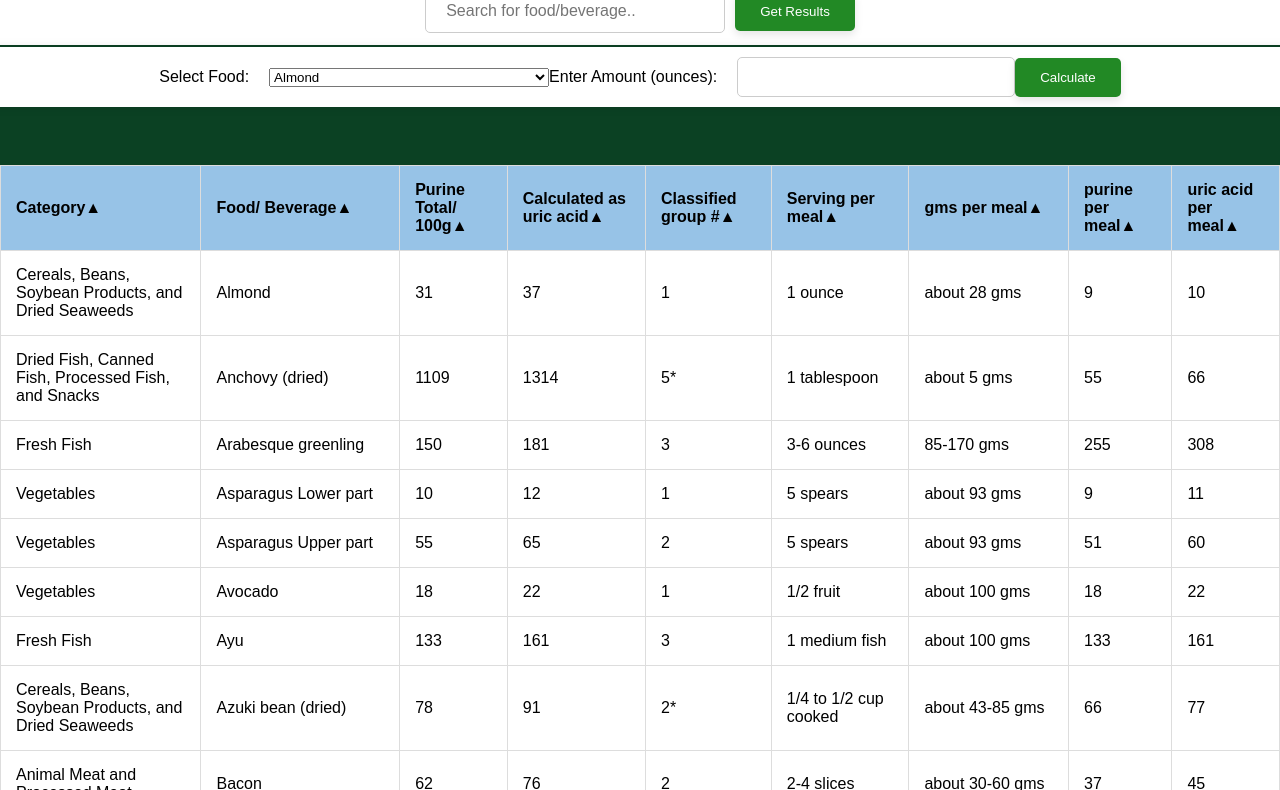
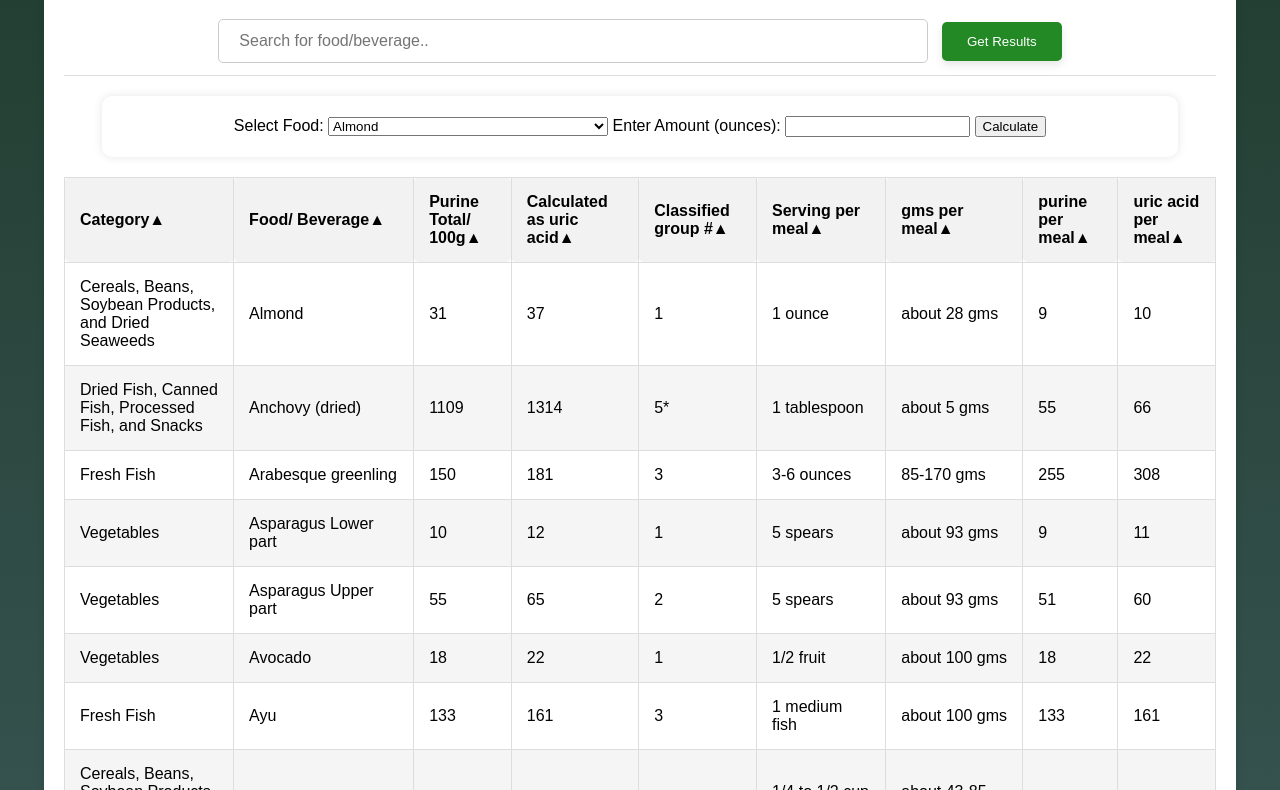
Before and after one commit to Yukitnz/puri, a plain HTML site: page index.html in a window 1280 px wide. Shown: the part 93-883 px from the top of the page. Drawn offline with Linux system fonts and the light colour scheme.

Commit message:
Update style.css

```diff
--- a/style.css
+++ b/style.css
@@ -1,149 +1,8 @@
-/* Search container styles */
-.search-container {
-    position: fixed;
-    top: 70px;
-    left: 50%;
-    transform: translateX(-50%);
-    display: flex; /* Use flexbox */
-    justify-content: center; /* Center items horizontally */
-    align-items: center; /* Center items vertically */
-    width: 100%; /* Adjust width as needed */
-    background-color: #ffffff;
-    padding: 12px 20px;
-    z-index: 100; /* Ensure it appears above the tables */
-}
-
-.search-container input[type=text] {
-    padding: 12px 20px;
-    font-size: 16px;
-    border: 1px solid #ccc;
-    border-radius: 5px;
-    width: 60%; /* Adjust width as needed */
-    max-width: 300px; /* Adjust max-width as needed */
-    box-sizing: border-box; /* Include padding and border in the width */
-    margin-right: 10px; /* Adjust margin as needed */
-}
-
-.search-container button {
-    padding: 12px 25px;
-    background-color: #228925;
-    color: white;
-    border: none;
-    border-radius: 5px;
-    cursor: pointer;
-    transition: background-color 0.3s;
-    /* Add box shadow */
-    box-shadow: 0 4px 8px rgba(0, 0, 0, 0.1); /* Adjust values as needed */
-}
-
-.search-container button:hover {
-    background-color: #45a049;
-}
-
-
-
-/* Result button styles */
-.result-btn {
-    position: auto;
-    top: 0;
-    right: 0;
-    background-color: #228925;
-    color: white;
-    padding: 12px 25px;
-    border: none;
-    cursor: pointer;
-    transition: background-color 0.3s;
-    box-shadow: 0 4px 8px rgba(0, 0, 0, 0.1);
-    z-index: 100; /* Ensure it appears above the tables */
-}
-
-.result-btn:hover {
-    background-color: #45a049;
-}
-
-/* Calculation container styles */
-.calculation-container {
-    position: fixed;
-    top: 140px; /* Adjust as needed to avoid overlapping with the search container */
-    left: 50%;
-    transform: translateX(-50%);
-    width: 100%; /* Adjust width as needed */
-    padding: 10px;
-    background-color: #ffffff;
-    box-shadow: 0 0 10px rgba(0, 0, 0, 0.1);
-    text-align: center;
-    z-index: 100; /* Ensure it appears above the tables */
-    display: flex; /* Use flexbox */
-    justify-content: center; /* Center items horizontally */
-    align-items: center; /* Center items vertically */
-}
-
-.calculation-container label {
-    display: inline-block; /* Ensure the label and input are inline */
-    margin-right: 20px; /* Add space between label and input */
-}
-
-.calculation-container input[type=number] {
-    padding: 10px;
-    font-size: 16px;
-    border: 1px solid #ccc;
-    border-radius: 5px;
-    width: 20%; /* Set initial width */
-}
-
-.calculation-container button {
-    padding: 12px 25px;
-    background-color: #228925;
-    color: white;
-    border: none;
-    border-radius: 5px;
-    cursor: pointer;
-    transition: background-color 0.3s;
-    /* Add box shadow */
-    box-shadow: 0 4px 8px rgba(0, 0, 0, 0.1); /* Adjust values as needed */
-}
-
-.calculation-container button:hover {
-    background-color: #45a049;
-}
-}
-/* Table container styles */
-.table-container {
-    top: auto;
-    margin-top: 250px; /* Adjust as needed to avoid overlapping with fixed containers */
-    overflow-x: auto;
-    max-width: 90%;
-}
-
-/* Table styles */
-/* Top row (thead) styles */
-table thead tr {
-    background-color: #97c3e7; /* Light gray background color */
-
-
-}
-table {
-    border-collapse: collapse;
-    margin-top: 200px; /* Add margin to the top of the table */
-    padding-top: 60px; /* Add padding to the top of the table */
-}
-
-th, td {
-    border: 1px solid #dddddd;
-    padding: 15px; /* Adjust as needed */
-    text-align: left;
-}
-
-/* Media query for smaller screens */
-@media only screen and (max-width: 768px) {
-    table {
-        margin-top: 160px; /* Adjust top margin for smaller screens */
-    }
-}
 /* Body styles */
 body {
     font-family: Arial, sans-serif;
-    background-color: #0b4123; /* Replace 'your-color' with the desired color code */
+    background-image: linear-gradient(to bottom, #213D30 0%, #AACCFF 30%);
+    /* Subtle gradient with primary and secondary colors */
     margin: 0;
     padding: 0;
     display: flex;
@@ -151,18 +10,102 @@ body {
     align-items: center; /* Center the content vertically */
     min-height: 100vh; /* Ensure content fills the entire viewport height */
 }
-table {
-    background-color: #ffffff; /* Set the background color of the table to white */
+
+/* Container styles */
+.container {
+    max-width: 90%; /* Adjusted max-width for responsiveness */
+    padding: 20px;
+    background-color: #ffffff;
+    border-radius: 10px; /* Increased border radius */
+    box-shadow: 0 0 10px rgba(0, 0, 0, 0.1);
 }
 
-/* Header styles */
-header {
-    position: fixed;
-    top: 0;
-    left: 0;
+/* Table styles */
+table {
+    border-collapse: collapse;
     width: 100%;
-    background-color: #ffffff; /* Add your desired background color */
-    padding: 0.1% 0.1%; /* Add padding for spacing */
-    z-index: 1000; /* Ensure the header is above other elements */
-    font-size: 15px;
 }
+
+th, td {
+    border: 1px solid #dddddd;
+    padding: 15px; /* Increased padding */
+    text-align: left;
+}
+
+th {
+    background-color: #f2f2f2;
+    cursor: pointer;
+    user-select: none; /* Prevent text selection while clicking on headers */
+    border-radius: 5px; /* Rounded corners for headers */
+}
+
+tr:nth-child(even) {
+    background-color: #f5f5f5; /* Light gray background for even rows */
+}
+
+/* Search container styles */
+.search-container {
+    text-align: center;
+    margin-bottom: 20px;
+    border-bottom: 1px solid #dddddd; /* Thin border for separation */
+    padding: 12px 20px;
+}
+
+.search-container input[type=text] {
+    padding: 12px 20px; /* Adjusted padding */
+    font-size: 16px;
+    border: 1px solid #ccc;
+    border-radius: 5px; /* Rounded corners for search bar */
+    width: 60%;
+    margin-right: 10px;
+}
+
+/* Result button styles */
+.result-btn {
+    background-color: #228925;
+    color: white;
+    padding: 12px 25px; /* Adjusted padding */
+    border: none;
+    border-radius: 5px; /* Rounded corners for button */
+    cursor: pointer;
+    transition: background-color 0.3s;
+    /* Add box shadow */
+    box-shadow: 0 4px 8px rgba(0, 0, 0, 0.1); /* Adjust values as needed */
+}
+
+.result-btn:hover {
+    background-color: #45a049;
+}
+
+
+
+/* Media queries for smaller screens */
+@media only screen and (max-width: 768px) {
+    .container {
+        max-width: 90%; /* Adjusted max-width for smaller screens */
+    }
+    table {
+        font-size: 14px; /* Decreased font size for smaller screens */
+    }
+    th,
+    td {
+        padding: 10px; /* Decreased padding for smaller screens */
+    }
+    .search-container input[type=text] {
+        padding: 10px; /* Adjusted padding for smaller screens */
+    }
+    .result-btn {
+        padding: 10px 20px; /* Adjusted padding for smaller screens */
+    }
+}
+
+/* Calculation container styles */
+.calculation-container {
+    width: 90%; /* Set width to 90% of the container */
+    padding: 20px;
+    background-color: #ffffff;
+    border-radius: 10px;
+    box-shadow: 0 0 10px rgba(0, 0, 0, 0.1);
+    text-align: center; /* Center align the contents within the container */
+    margin: 20px auto; /* Center the calculation container horizontally */
+}
```
